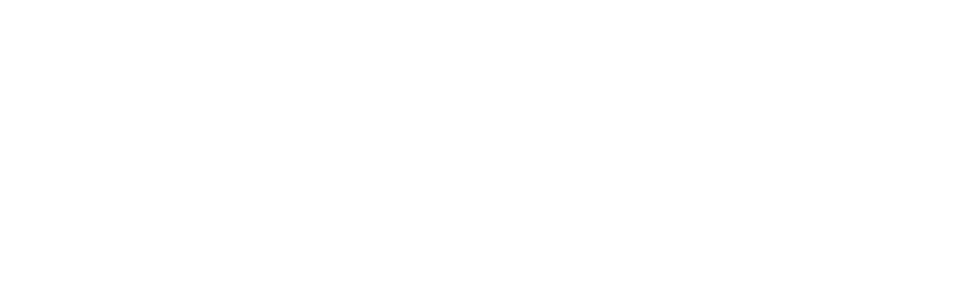
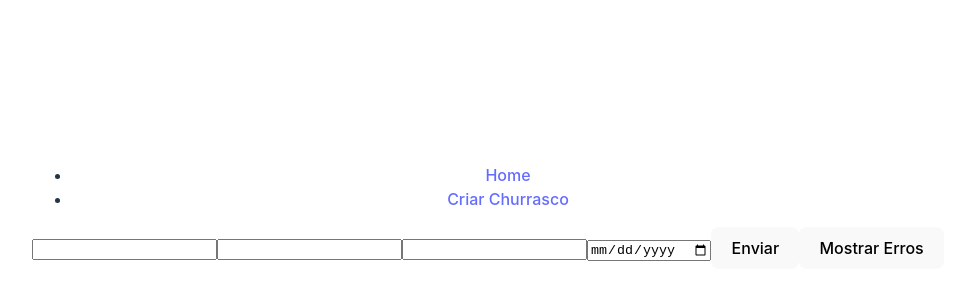
Before and after one commit to Lucas-Justino/Churrascometro-React, a React (Vite) app: page /formulario in a window 1280 px wide. Before the commit this address had no page. Shown: the part 192-492 px from the top of the page, without its empty margins (152-1106 px from the left). Built offline with nearby package versions, Linux system fonts and the light colour scheme.

Commit message:
Criacao da Navbar

```diff
--- a/src/App.tsx
+++ b/src/App.tsx
@@ -2,14 +2,16 @@ import './App.css'
 import { BrowserRouter as Router, Routes as RoutesDom, Route } from 'react-router-dom';
 import Formulario from './components/Formulario/formulario'
 import Home from './pages/Home/home';
+import Navbar from './components/Navbar/navbar';
 
 function App() {
   return (
     <Router>
       <RoutesDom>
-        <Route path="/" element={<Formulario />} />
+        <Route path="/formulario" element={<Formulario />} />
         <Route path="/home" element={<Home />} />
-        <Route path="/editar" element={<Formulario />} />
+        {/* <Route path="/editar" element={<Formulario />} /> */}
+        <Route path="/navegacao" element={<Navbar/>} />
       </RoutesDom>
     </Router>
   );
--- a/src/components/Formulario/formulario.tsx
+++ b/src/components/Formulario/formulario.tsx
@@ -2,6 +2,7 @@ import { yupResolver } from "@hookform/resolvers/yup";
 import { useForm } from "react-hook-form"
 import * as yup from "yup"
 import { Input } from "../Input/input";
+import Navbar from "../Navbar/navbar";
 
 
 interface Inputs {
@@ -33,14 +34,17 @@ export default function Formulario() {
   }
 
   return (
-    <form onSubmit={handleSubmit(onSubmit)}>
-      <Input type="number" register={register} name="homens" error={errors.homens} />
-      <Input type="number" register={register} name="mulheres"  error={errors.mulheres} />
-      <Input type="number" register={register} name="criancas"  error={errors.criancas} />
-      <Input type="date" register={register} name="data"  error={errors.data} />
+    <div>
+      <Navbar/>
+      <form onSubmit={handleSubmit(onSubmit)}>
+        <Input type="number" register={register} name="homens" error={errors.homens} />
+        <Input type="number" register={register} name="mulheres" error={errors.mulheres} />
+        <Input type="number" register={register} name="criancas" error={errors.criancas} />
+        <Input type="date" register={register} name="data" error={errors.data} />
 
-      <button type="submit">Enviar</button>
-      <button type="button" onClick={() => console.log(errors)}>Mostrar Erros</button>
-    </form>
+        <button type="submit">Enviar</button>
+        <button type="button" onClick={() => console.log(errors)}>Mostrar Erros</button>
+      </form>
+    </div>
   )
 }
--- /dev/null
+++ b/src/components/Navbar/navbar.tsx
@@ -0,0 +1,16 @@
+import { Link } from "react-router-dom";
+
+const Navbar = () => {
+    return(
+        <ul>
+            <li>
+                <Link to={"/home"}>Home</Link>
+            </li>
+            <li>
+                <Link to={"/formulario"}>Criar Churrasco</Link>
+            </li>
+        </ul>
+    )
+}
+
+export default Navbar;
--- a/src/pages/Home/home.tsx
+++ b/src/pages/Home/home.tsx
@@ -1,8 +1,10 @@
 import Botao from "../../components/Botao/botao";
+import Navbar from "../../components/Navbar/navbar";
 
 const Home = () => {
     return (
         <div>
+            <Navbar/>
             <h1>Lista de Churrascos</h1>
             <table>
                 <thead>
```
Also changed, not shown: src/components/Navbar/navbar.css (added).
